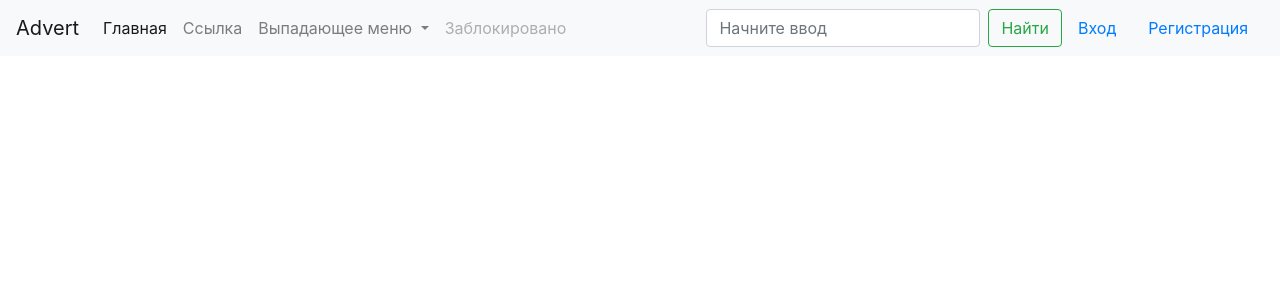
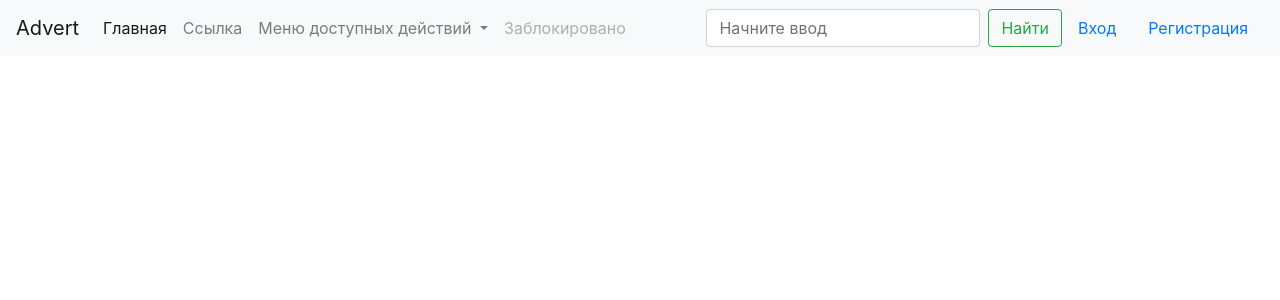
Before and after one commit to SavvyLogix/Advert, a Django app: template firstproject/templates/main/advertlist.html in a window 1280 px wide. Shown: the top 300 px of the page. Run offline with Django 3.2, Linux system fonts and the light colour scheme; the template is opened without the code that fills it, so the values that code supplies are empty; some libraries are stand-ins or nearby versions.

Commit message:
lesson 10

```diff
--- a/firstproject/templates/base.html
+++ b/firstproject/templates/base.html
@@ -2,7 +2,7 @@
 <html lang="en">
 <head>
     <meta charset="UTF-8">
-    <title>Title</title>
+    <title>Advert</title>
     <link rel="stylesheet" href="https://stackpath.bootstrapcdn.com/bootstrap/4.4.1/css/bootstrap.min.css" integrity="sha384-Vkoo8x4CGsO3+Hhxv8T/Q5PaXtkKtu6ug5TOeNV6gBiFeWPGFN9MuhOf23Q9Ifjh" crossorigin="anonymous">
 </head>
 <body>
@@ -22,7 +22,7 @@
       </li>
       <li class="nav-item dropdown">
         <a class="nav-link dropdown-toggle" href="#" id="navbarDropdown" role="button" data-toggle="dropdown" aria-haspopup="true" aria-expanded="false">
-          Выпадающее меню
+          Меню доступных действий
         </a>
         <div class="dropdown-menu" aria-labelledby="navbarDropdown">
           <a class="dropdown-item" href="{% url 'adv_create' %}">Создать обьявление</a>
```
